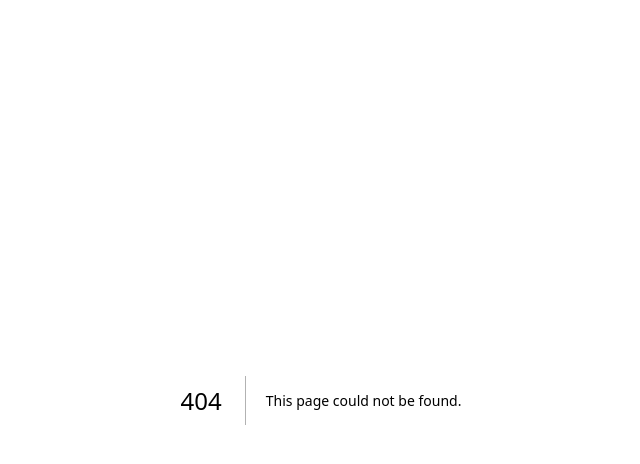
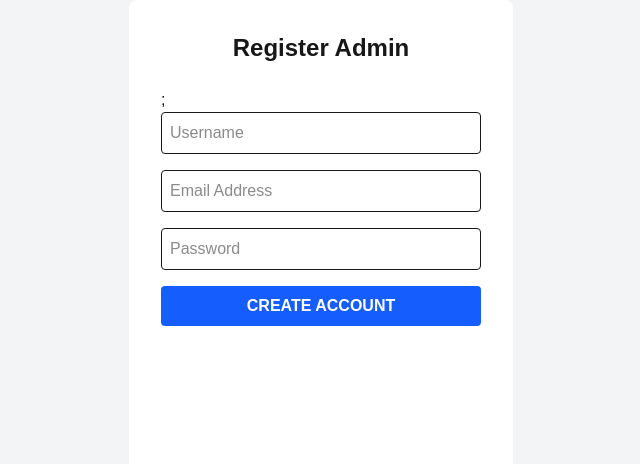
Before and after one commit to meuorii/OJT-Time-Logger, a Next.js app: page /admin/register in a window 1280 px wide. Before the commit this address had no page. Shown: the top 464 px of the page, without its empty margins (319-959 px from the left). Built offline with nearby package versions, Linux system fonts and the light colour scheme.

Commit message:
build admin registration page UI

```diff
--- /dev/null
+++ b/app/admin/register/page.tsx
@@ -0,0 +1,43 @@
+'use client';
+
+import { useState } from 'react';
+import { useRouter } from 'next/navigation';
+
+export default function AdminRegister() {
+    const [formData, setFormData] = useState({ username: '', email: '', password: '' });
+    const [status, setStatus] = useState({ message: '', isError: false });
+    const router = useRouter();
+
+    const handleSubmit = async (e: React.FormEvent) => {
+        e.preventDefault();
+        const res = await fetch('/api/admin/register', { method: 'POST', body: JSON.stringify(formData), headers: { 'Content-Type': 'application/json' }});
+
+        const data = await res.json();
+
+        if (res.ok) {
+            setStatus({ message: 'Admin created! Redirecting to Login...', isError: false });
+            setTimeout(() => router.push('admin/login'), 2000);
+        } else {
+            setStatus({ message: data.error || 'Registration failed', isError: true });
+        }
+    }
+
+     return (
+        <div className='flex item-center justify-center min-h-screen bg-gray-100'>
+            <form onSubmit={handleSubmit} className='bg-white p-8 rounded-lg shadow-m w-96'>
+                <h1 className='text-2xl font-bold mb-6 text-center'>Register Admin</h1>
+
+                {status.message && (
+                    <p className={`p-2 mb-4 text-sm rounded ${status.isError ? 'bg-red-100 text-red-600' : 'bg-green-100 text-green-600'}`}>
+                        {status.message}
+                    </p>
+                )};
+
+                <input type="text" placeholder='Username' className='w-full p-2 border mb-4 rounded outline-none focus:border-blue-500' onChange={(e) => setFormData({ ...formData, username: e.target.value })} required />
+                <input type="text" placeholder='Email Address' className='w-full p-2 border mb-4 rounded outline-none focus:border-blue-500' onChange={(e) => setFormData({ ...formData, email: e.target.value })} required />
+                <input type="password" placeholder='Password' className='w-full p-2 border mb-4 rounded outline-none focus:border-blue-500' onChange={(e) => setFormData({ ...formData, password: e.target.value })} required />
+                <button className='w-full bg-blue-600 text-white py-2 rounded font-semibold hover:bg-blue-700 transition'>CREATE ACCOUNT</button>
+            </form>
+        </div>
+    )
+};
```
